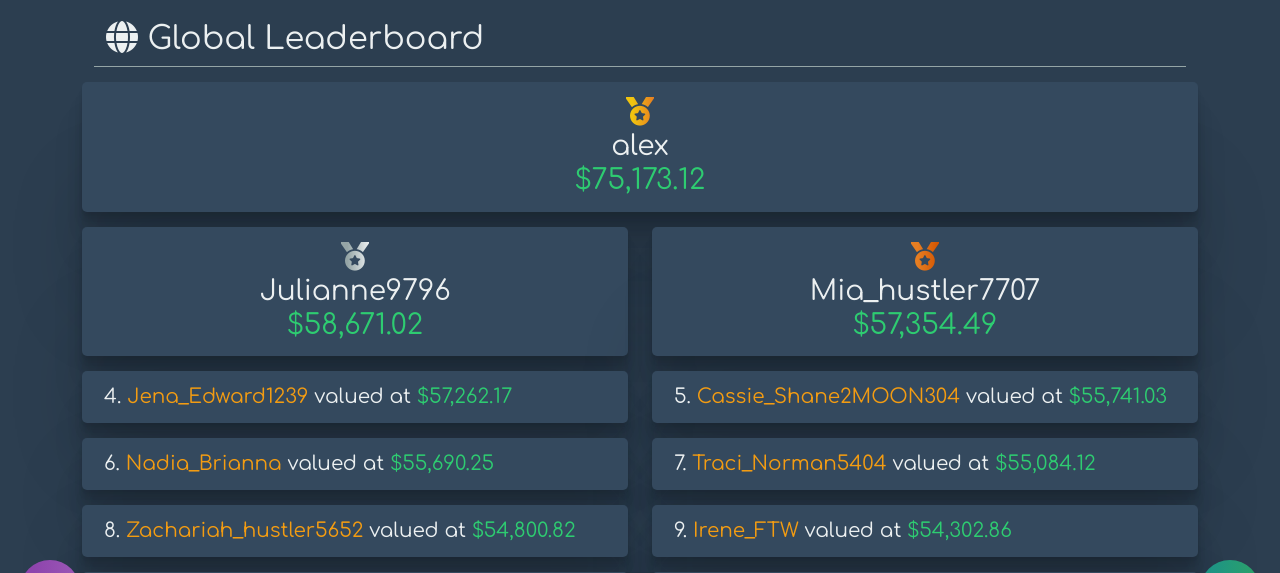
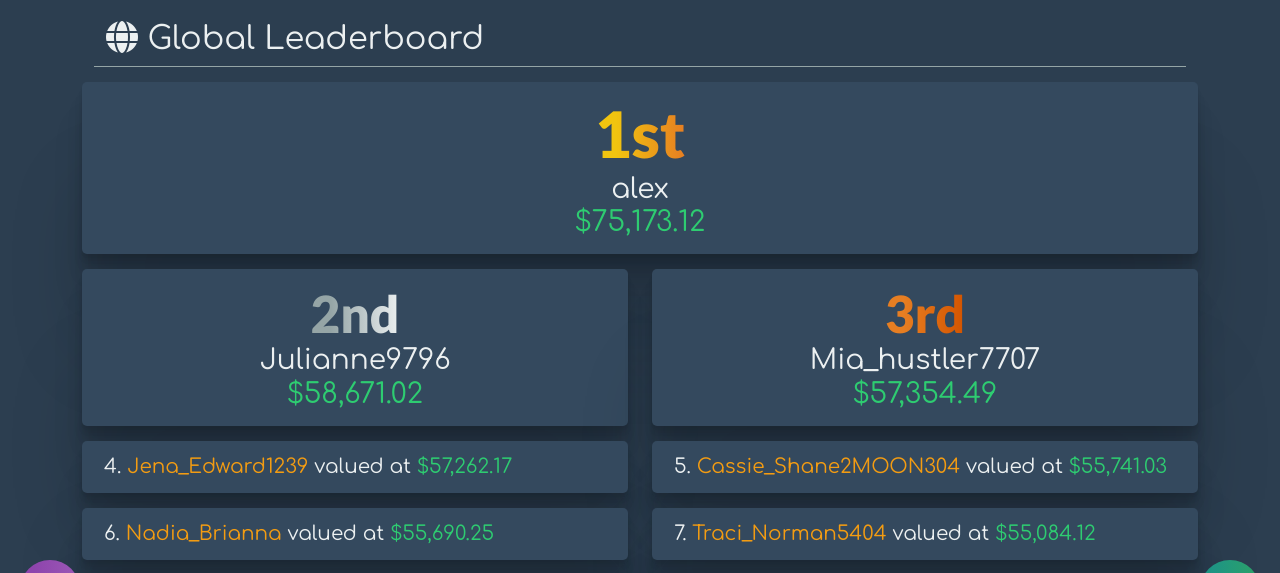
Before and after one commit to Manc-Y15/hustl.io, a Django app: page /leaderboard/ in a window 1280 px wide. Shown: the part 160-733 px from the top of the page. Run offline with Django 4.2, Linux system fonts and the light colour scheme; a user stored in the database is signed in; data comes from the database, SQL or seed files in the repository; both versions use the stored data as it was after the commit; some libraries are stand-ins or nearby versions.

Commit message:
more fixes

```diff
--- a/src/main/main_views.py
+++ b/src/main/main_views.py
@@ -36,6 +36,10 @@ def home_view(request):
 		cols = stock.display_colour.split(' ')
 		stock.col1 = cols[0]
 		stock.col2 = cols[1]
+	HotandCold[0].tagline = "Best 24hr"
+	HotandCold[1].tagline = "Worst 24hr"
+	HotandCold[2].tagline = "Best 7d"
+	HotandCold[3].tagline = "Worst 7d"
 	marketDirection = 0
 	for i in range(0,len(stocks)):
 		marketDirection += stocks[i].week_change
--- a/src/templates/leaderboards/leaderboard.html
+++ b/src/templates/leaderboards/leaderboard.html
@@ -2,6 +2,11 @@
 {% load static %}
 {% block content %}
 {% load humanize %}
+
+<link rel="preconnect" href="https://fonts.googleapis.com">
+<link rel="preconnect" href="https://fonts.gstatic.com" crossorigin>
+<link href="https://fonts.googleapis.com/css2?family=Lato:wght@900&display=swap" rel="stylesheet">
+
 <body style="background-color:#2c3e50;">
 
 
@@ -81,8 +86,8 @@
                     {% endif %}
                     <h3 class="activity-item-text text-center">
 
-                        <span style="font-size: 1.8rem; width: fit-content;background: linear-gradient(90deg, var(--sun-flower) 23%, var(--carrot) 100%); -webkit-background-clip: text; -webkit-text-fill-color: rgba(255, 255, 255, 0);">
-                            <i class="fas fa-medal"></i>
+                        <span style="font-family: 'Lato', sans-serif; font-size: 4rem; font-weight: 900; width: fit-content;background: linear-gradient(90deg, var(--sun-flower) 23%, var(--carrot) 100%); -webkit-background-clip: text; -webkit-text-fill-color: rgba(255, 255, 255, 0);">
+                            1st
                         </span>
                         <br>{{ gold.username }}<br>
                         <span style="color: var(--emerald);">${{ gold.portfolio_value|intcomma }}</span>
@@ -99,8 +104,8 @@
                         <a href="/portfolio/{{ silver.username }}">
                     {% endif %}
                     <h3 class="activity-item-text text-center">
-                        <span style="font-size: 1.8rem; width: fit-content;background: linear-gradient(90deg, var(--concrete) 23%, var(--clouds) 100%); -webkit-background-clip: text; -webkit-text-fill-color: rgba(255, 255, 255, 0);">
-                            <i class="fas fa-medal"></i>
+                        <span style="font-family: 'Lato', sans-serif; font-size: 3.2rem; font-weight: 900; width: fit-content;background: linear-gradient(90deg, var(--concrete) 23%, var(--clouds) 100%); -webkit-background-clip: text; -webkit-text-fill-color: rgba(255, 255, 255, 0);">
+                            2nd
                         </span>
                         <br>{{ silver.username }}<br>
                         <span style="color: var(--emerald);">${{ silver.portfolio_value|intcomma }}</span>
@@ -119,8 +124,8 @@
                     {% endif %}
                     <h3 class="activity-item-text text-center">
 
-                        <span style="font-size: 1.8rem; width: fit-content;background: linear-gradient(90deg, var(--carrot) 23%, var(--pumpkin) 100%); -webkit-background-clip: text; -webkit-text-fill-color: rgba(255, 255, 255, 0);">
-                            <i class="fas fa-medal"></i>
+                        <span style="font-family: 'Lato', sans-serif; font-size: 3.2rem; font-weight: 900; width: fit-content;background: linear-gradient(90deg, var(--carrot) 23%, var(--pumpkin) 100%); -webkit-background-clip: text; -webkit-text-fill-color: rgba(255, 255, 255, 0);">
+                            3rd
                         </span>
                         <br>{{ bronze.username }}<br>
                         <span style="color: var(--emerald);">${{ bronze.portfolio_value|intcomma }}</span>
```
Also changed, not shown: src/templates/accounts/home.html (+14 -4 lines), src/templates/leaderboards/friend_leaderboard.html (+6 -6 lines), src/templates/leagues/league_leaderboard.html (+6 -6 lines), src/db.sqlite3.
